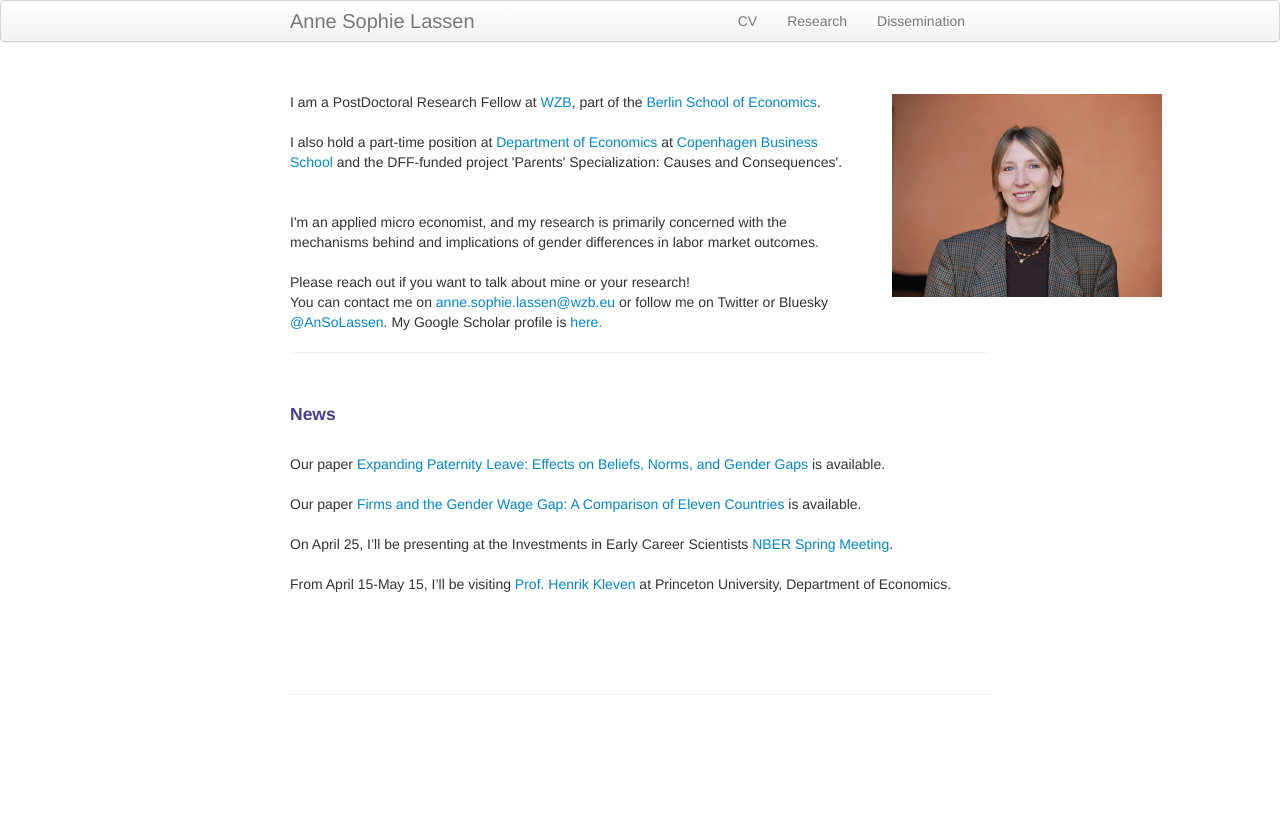
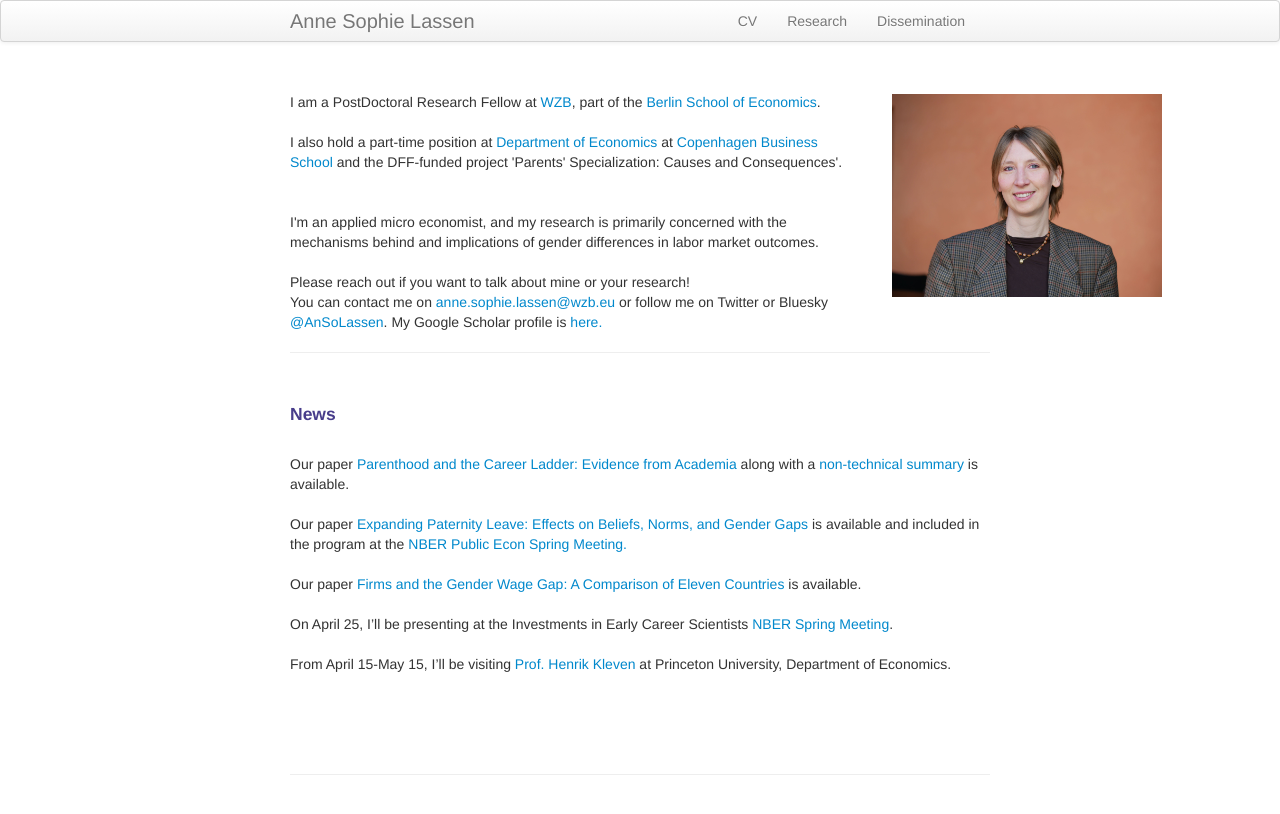
Before and after one commit to annesophielassen/annesophielassen.github.io, a Jekyll site: the page built from index.md, in a window 1280 px wide. Shown: the top 814 px of the page. Built offline with Jekyll 4.4.1, drawn with Linux system fonts in a browser that asks for light colours.

Commit message:
Update index.md

```diff
--- a/index.md
+++ b/index.md
@@ -37,7 +37,9 @@ You can contact me on <a href="mailto:anne.sophie.lassen@wzb.eu">anne.sophie.las
 <br>
 #### News
 <br>
-Our paper <a href="https://www.nber.org/papers/w34862">Expanding Paternity Leave: Effects on Beliefs, Norms, and Gender Gaps</a> is available.
+Our paper <a href="https://opus4.kobv.de/opus4-hsog/frontdoor/deliver/index/docId/6164/file/BSoE_DP_0092.pdf">Parenthood and the Career Ladder: Evidence from Academia</a> along with a <a href="https://berlinschoolofeconomics.de/insight/parenthood-and-the-academic-career-ladder-1">non-technical summary</a> is available.<br>
+<br>
+Our paper <a href="https://www.nber.org/papers/w34862">Expanding Paternity Leave: Effects on Beliefs, Norms, and Gender Gaps</a> is available and included in the program at the <a href="https://www.nber.org/conferences/public-economics-program-meeting-spring-2026">NBER Public Econ Spring Meeting.</a>
 <br>
 <br>
 Our paper <a href="https://www.chicagofed.org/publications/working-papers/2025/2025-24">Firms and the Gender Wage Gap: A Comparison of Eleven Countries</a> is available.
```
